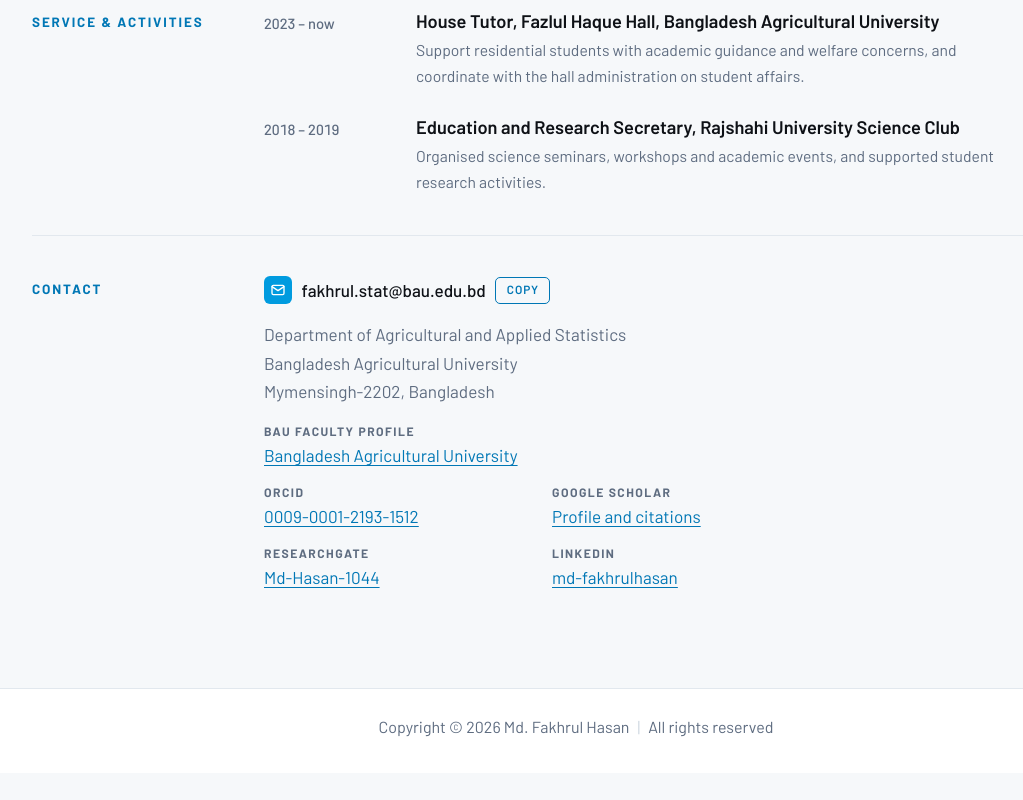
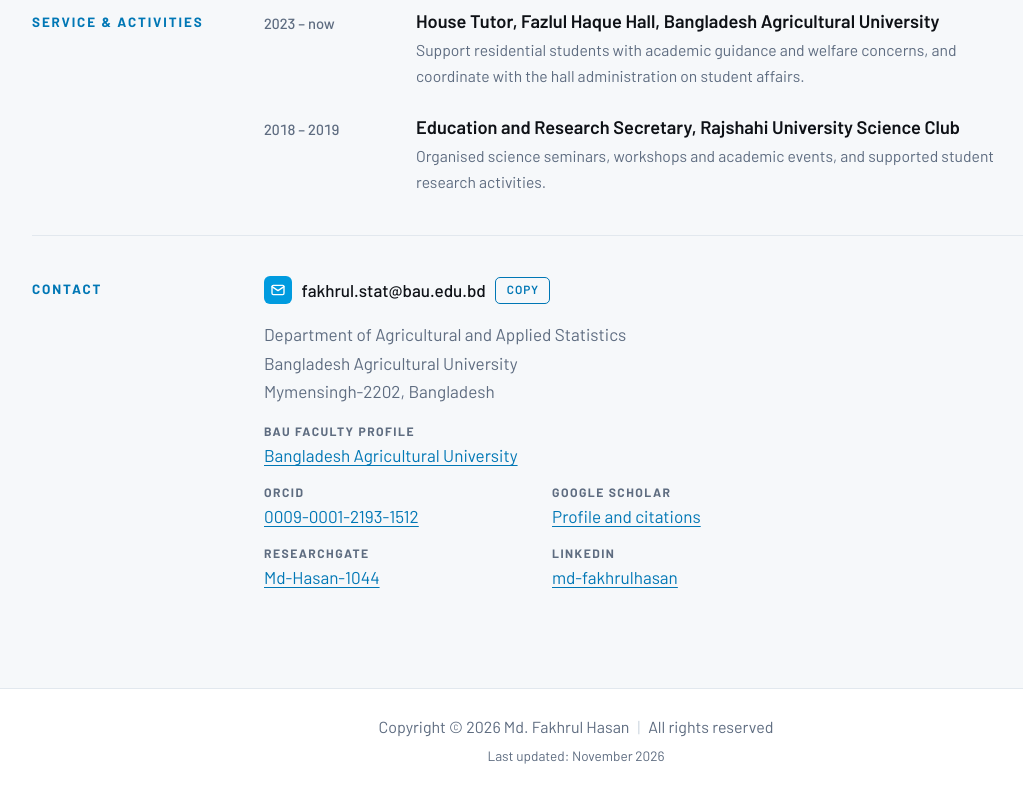
Before and after one commit to mdfakhrulhasan/mdfakhrulhasan.github.io, a plain HTML site: page index.html in a window 1280 px wide. Shown: the part 5104-5904 px from the top of the page, without its empty margins (64-1087 px from the left). Before the commit the page ends 5877 px from the top, so only its background shows below. Drawn offline with nearby package versions, Linux system fonts and the light colour scheme.

Commit message:
Add files via upload

```diff
--- a/index.html
+++ b/index.html
@@ -185,6 +185,7 @@ main .wrap { padding-block: .5rem 3.5rem; }
 footer { background: var(--surface); border-top: 1px solid var(--rule); }
 footer .wrap { padding-block: 1.6rem 2rem; text-align: center; color: var(--muted); font-size: 1rem; }
 footer p { margin: 0; }
+footer .updated { margin-top: .3rem; font-size: .85rem; }
 footer .sep { color: var(--halo-deep); margin: 0 .5rem; }
 
 @media (max-width: 760px) {
@@ -578,6 +579,7 @@ footer .sep { color: var(--halo-deep); margin: 0 .5rem; }
 <footer>
   <div class="wrap">
     <p>Copyright © 2026 Md. Fakhrul Hasan<span class="sep">|</span>All rights reserved</p>
+    <p class="updated">Last updated: November 2026</p>
   </div>
 </footer>
 
```
